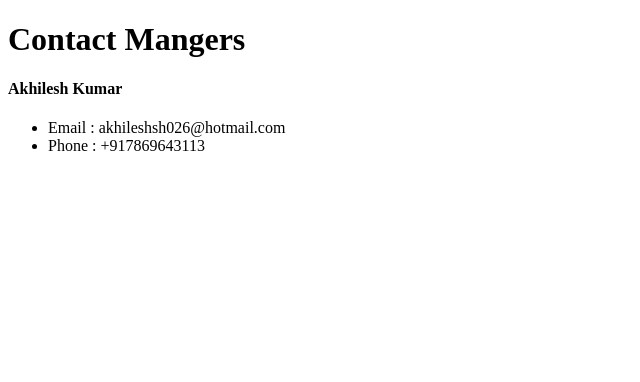
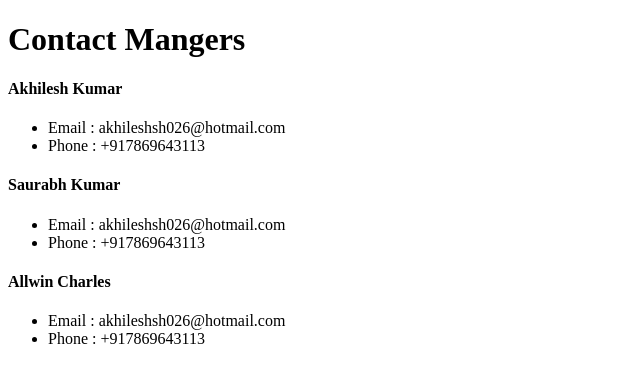
Before and after one commit to akhileshsh026/ReactFrontToEnd, a React (Create React App) app: page / in a window 1280 px wide. Shown: the top 382 px of the page, without its empty margins (0-640 px from the left). Built offline with nearby package versions, Linux system fonts and the light colour scheme.

Commit message:
can u multiplt times the class components

```diff
--- a/src/App.js
+++ b/src/App.js
@@ -11,6 +11,16 @@ function App() {
         email="akhileshsh026@hotmail.com"
         phone="+917869643113"
       />
+      <Contact
+        name="Saurabh Kumar"
+        email="akhileshsh026@hotmail.com"
+        phone="+917869643113"
+      />
+      <Contact
+        name=" Allwin Charles"
+        email="akhileshsh026@hotmail.com"
+        phone="+917869643113"
+      />
     </div>
   );
 }
```
